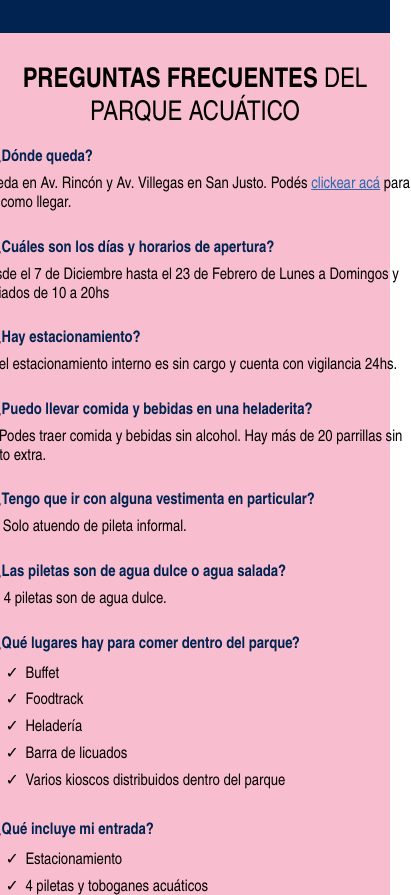
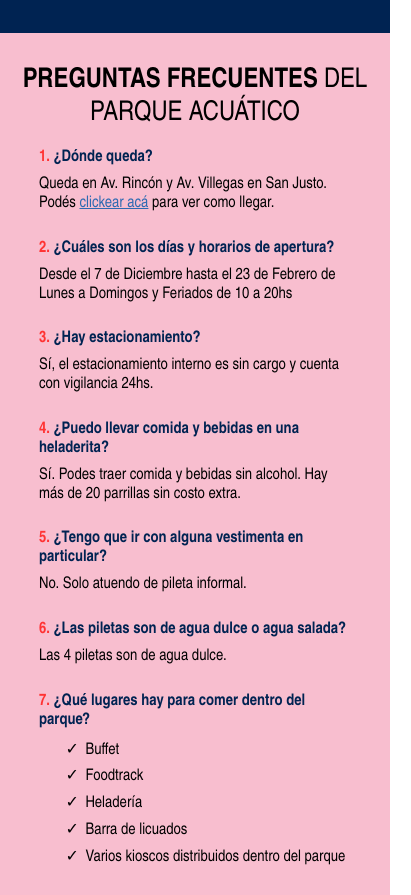
Before and after one commit to AlexRubenPumari/Open-Park-Land---Copia, a plain HTML site: page index.html in a window 390 px wide. Shown: the part 1580-2475 px from the top of the page, 411 px wide, since content can reach past the window. Drawn offline with nearby package versions, Linux system fonts and the light colour scheme.

Commit message:
Resolucion problemas en celulares

```diff
--- a/styles/style.css
+++ b/styles/style.css
@@ -185,4 +185,7 @@ img{
     .barra_iconos__icono{
         padding: .7rem;
     }
+    .pregunta, .lista{
+        max-width: 100%;
+    }
 }
```
